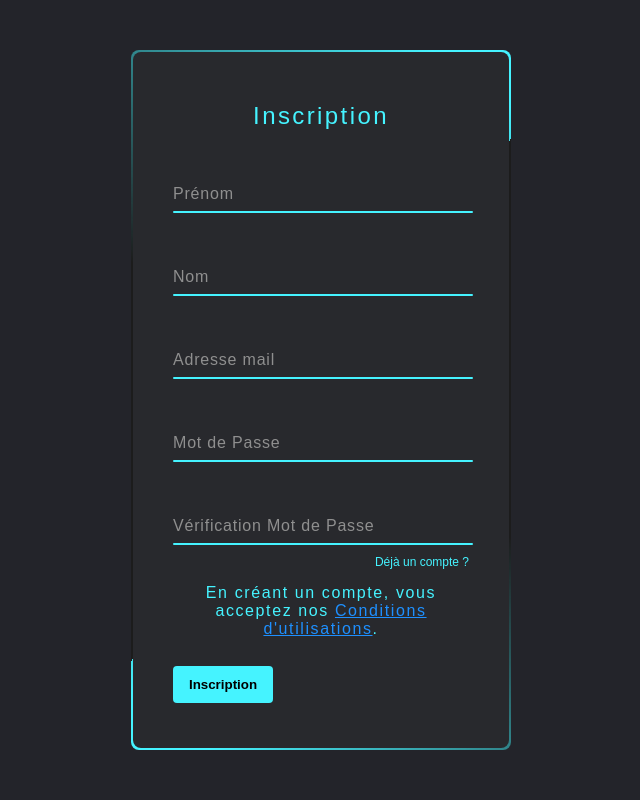
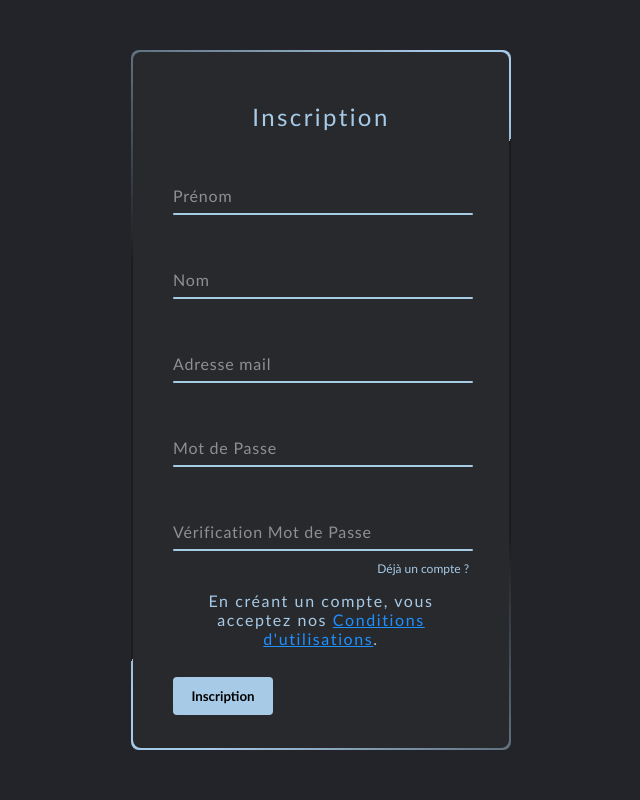
Before and after one commit to kvnrizk/BloomTech-FrontEnd.1, a PHP site: page /SignIn.html in a window 1280 px wide. Shown: the whole page, without its empty margins (319-959 px from the left). Run offline with PHP 8.4, Linux system fonts and the light colour scheme.

Commit message:
Add files via upload

```diff
--- a/login/Forgot.html
+++ b/login/Forgot.html
@@ -8,6 +8,9 @@
 <body>
 	<div class="box">
 		<form autocomplete="off">
+			<div class="links">
+				<a href="LogIn.html">Retour</a>
+			</div>
 			<h2>Mot de passe oublié ?</h2>
             <div class="txtmail">
 				<p><br>Veuillez saisir l'adresse e-mail associée à votre compte d'utilisateur. Un code de vérification vous sera adressé. Lorsque vous le recevrez, vous pourrez choisir un nouveau mot de passe.
--- a/login/style.css
+++ b/login/style.css
@@ -3,7 +3,7 @@
 	margin: 0;
 	padding: 0;
 	box-sizing: border-box;
-  font-family: 'Poppins', sans-serif;
+  font-family: 'Trebuchet MS', 'Lucida Sans Unicode', 'Lucida Grande', 'Lucida Sans', Arial, sans-serif;
 }
 body
 {
@@ -33,7 +33,7 @@ body
 	width: 380px;
 	height: 420px;
 	transform-origin: bottom right;
-	background: linear-gradient(0deg,transparent,#45f3ff,#45f3ff);
+	background: linear-gradient(0deg,transparent,#A7CAE7,#A7CAE7);
 	animation: animate 6s linear infinite;
 }
 .box::after
@@ -46,7 +46,7 @@ body
 	width: 380px;
 	height: 420px;
 	transform-origin: bottom right;
-	background: linear-gradient(0deg,transparent,#45f3ff,#45f3ff);
+	background: linear-gradient(0deg,transparent,#A7CAE7,#A7CAE7);
 	animation: animate 6s linear infinite;
 	animation-delay: -3s;
 }
@@ -70,7 +70,7 @@ body
 	width: 380px;
 	height: 700px;
 	transform-origin: bottom right;
-	background: linear-gradient(0deg,transparent,#45f3ff,#45f3ff);
+	background: linear-gradient(0deg,transparent,#A7CAE7,#A7CAE7);
 	animation: animate 6s linear infinite;
 }
 .boxIn::after
@@ -83,7 +83,7 @@ body
 	width: 380px;
 	height: 700px;
 	transform-origin: bottom right;
-	background: linear-gradient(0deg,transparent,#45f3ff,#45f3ff);
+	background: linear-gradient(0deg,transparent,#A7CAE7,#A7CAE7);
 	animation: animate 6s linear infinite;
 	animation-delay: -3s;
 }
@@ -114,7 +114,7 @@ form
 }
 h2
 {
-	color: #45f3ff;
+	color: #A7CAE7;
 	font-weight: 500;
 	text-align: center;
 	letter-spacing: 0.1em;
@@ -154,7 +154,7 @@ h2
 .inputBox input:valid ~ span,
 .inputBox input:focus ~ span
 {
-	color: #45f3ff;
+	color: #A7CAE7;
 	transform: translateX(0px) translateY(-34px);
 	font-size: 0.75em;
 }
@@ -165,7 +165,7 @@ h2
 	bottom: 0;
 	width: 100%;
 	height: 2px;
-	background: #45f3ff;
+	background: #A7CAE7;
 	border-radius: 4px;
 	overflow: hidden;
 	transition: 0.5s;
@@ -192,7 +192,7 @@ h2
 .links a:hover,
 .links a:nth-child(2)
 {
-	color: #45f3ff;
+	color: #A7CAE7;
 }
 input[type="submit"]
 {
@@ -200,7 +200,7 @@ input[type="submit"]
 	outline: none;
 	padding: 11px 11px;
 	text-align: center;
-	background: #45f3ff;
+	background: #A7CAE7;
 	cursor: pointer;
 	border-radius: 4px;
 	font-weight: 600;
@@ -213,7 +213,7 @@ input[type="submit"]:active
 }
 
 .terms{
-	color: #45f3ff;
+	color: #A7CAE7;
 	font-weight: 500;
 	text-align: center;
 	letter-spacing: 0.1em;
```
